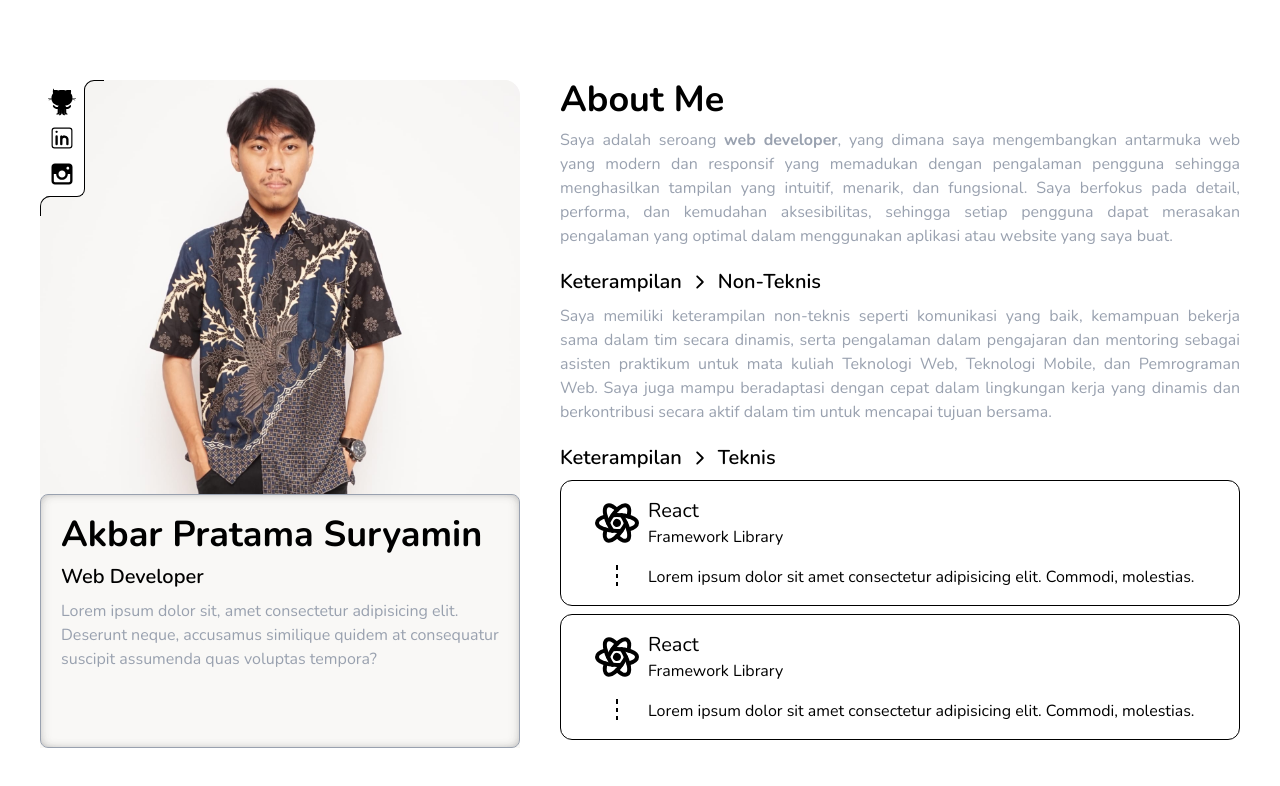
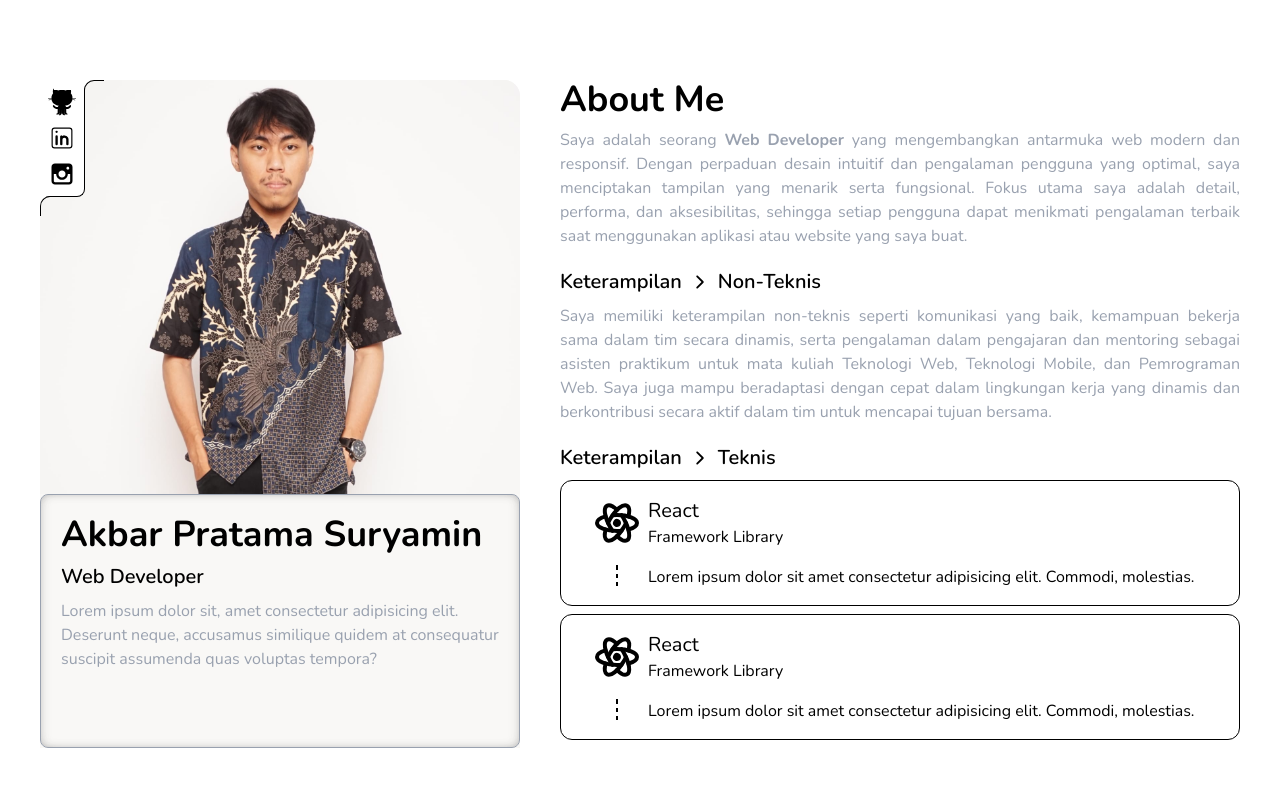
Before and after one commit to akbar5yn/my-porto, a React (Vite) app: page /about in a window 1280 px wide. Shown: the top 786 px of the page. Built offline with nearby package versions, Linux system fonts and the light colour scheme.

Commit message:
melakukan prafrase AboutDescription

```diff
--- a/src/components/organisms/AboutDescription.tsx
+++ b/src/components/organisms/AboutDescription.tsx
@@ -1,15 +1,15 @@
 import Typography from "../atoms/Typography";
-import Card from "../molecules/Card";
 
 const AboutDescription = () => {
     return (
         <section className="flex flex-col gap-2 text-justify">
             <Typography tag="h1" variantClass="title">About Me</Typography>
             <Typography tag="p" variantClass="body">
-                Saya adalah seroang <span className="font-bold">web developer</span>, yang dimana saya mengembangkan antarmuka web yang modern dan responsif yang memadukan dengan pengalaman pengguna sehingga
-                menghasilkan tampilan yang intuitif, menarik, dan fungsional. Saya berfokus pada detail, performa, dan kemudahan aksesibilitas, sehingga setiap pengguna dapat
-                merasakan pengalaman yang optimal dalam menggunakan aplikasi atau website yang saya buat.
+                Saya adalah seorang <span className="font-bold">Web Developer</span> yang mengembangkan antarmuka web modern dan responsif.
+                Dengan perpaduan desain intuitif dan pengalaman pengguna yang optimal, saya menciptakan tampilan yang menarik serta fungsional.
+                Fokus utama saya adalah detail, performa, dan aksesibilitas, sehingga setiap pengguna dapat menikmati pengalaman terbaik saat menggunakan aplikasi atau website yang    saya buat.
             </Typography>
+
         </section>
     );
 };
```
